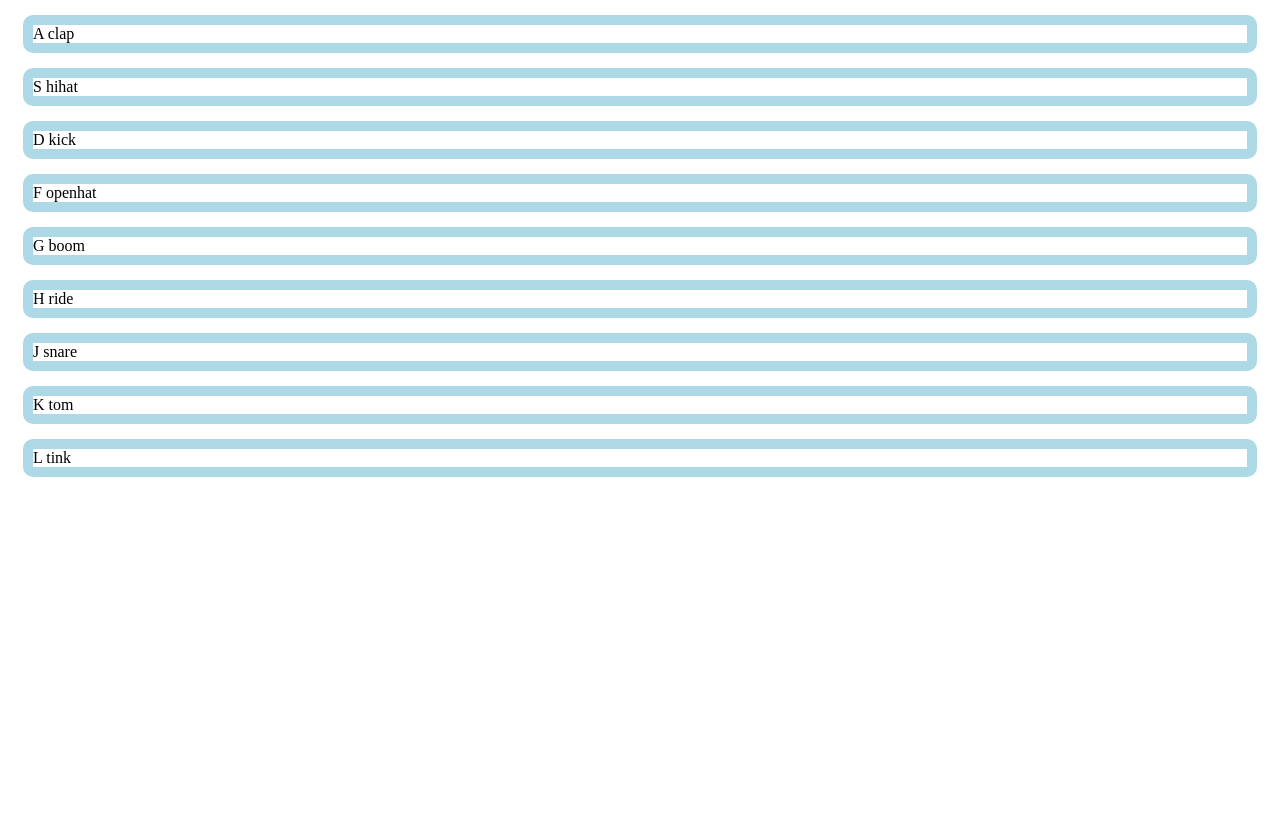
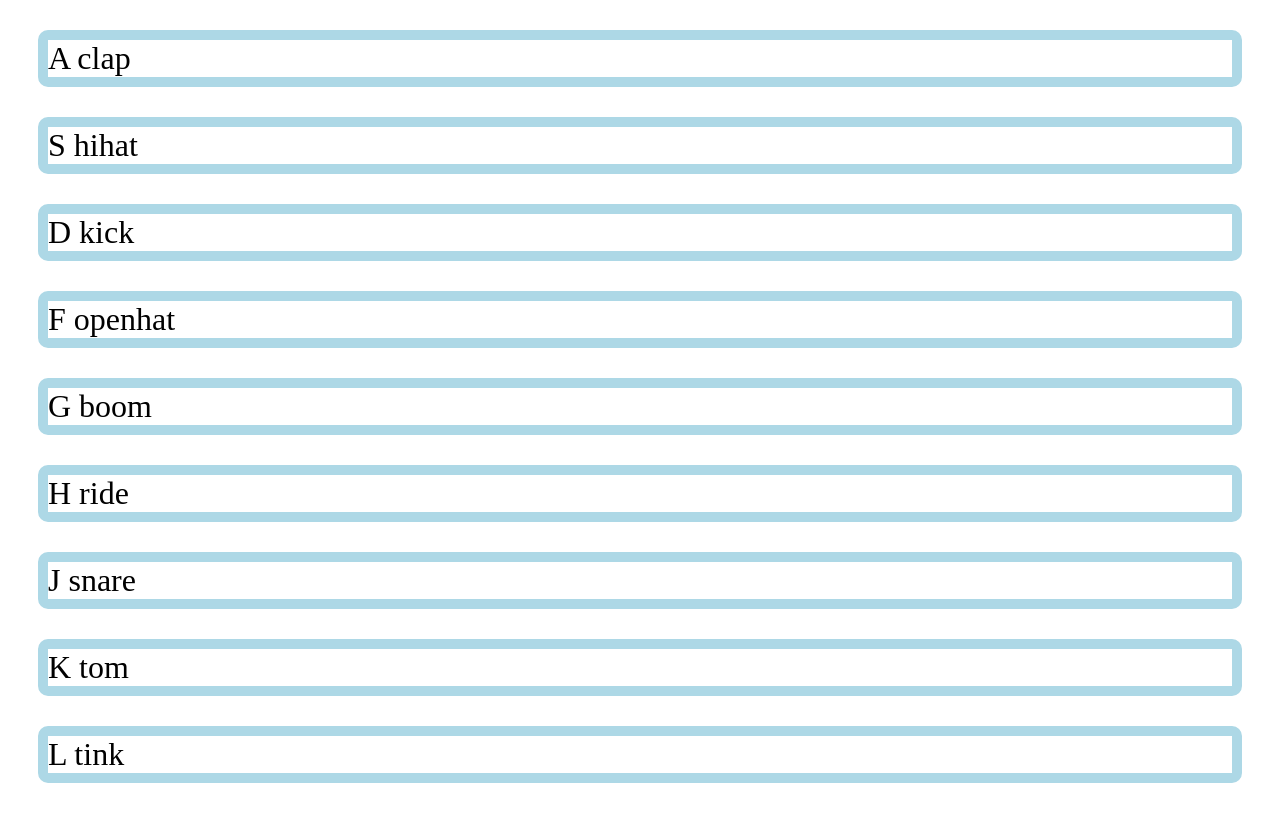
Before and after one commit to motr551/drumSounds, a PHP site: page / in a window 1280 px wide. Before the commit the page ends 477 px from the top, so only its background shows below. Run offline with PHP 8.4, Linux system fonts and the light colour scheme.

Commit message:
motr 15dec18 1709

```diff
--- a/css/style.css
+++ b/css/style.css
@@ -2,7 +2,8 @@
 div>div {
   border: 10px solid lightblue;
   border-radius: 10px;
-  margin: 15px;
+  margin: 30px;
+  font-size: xx-large;
   transition: all 0.07s ease;
 }
 /* div> parent of any child div.keyPromote */
```
